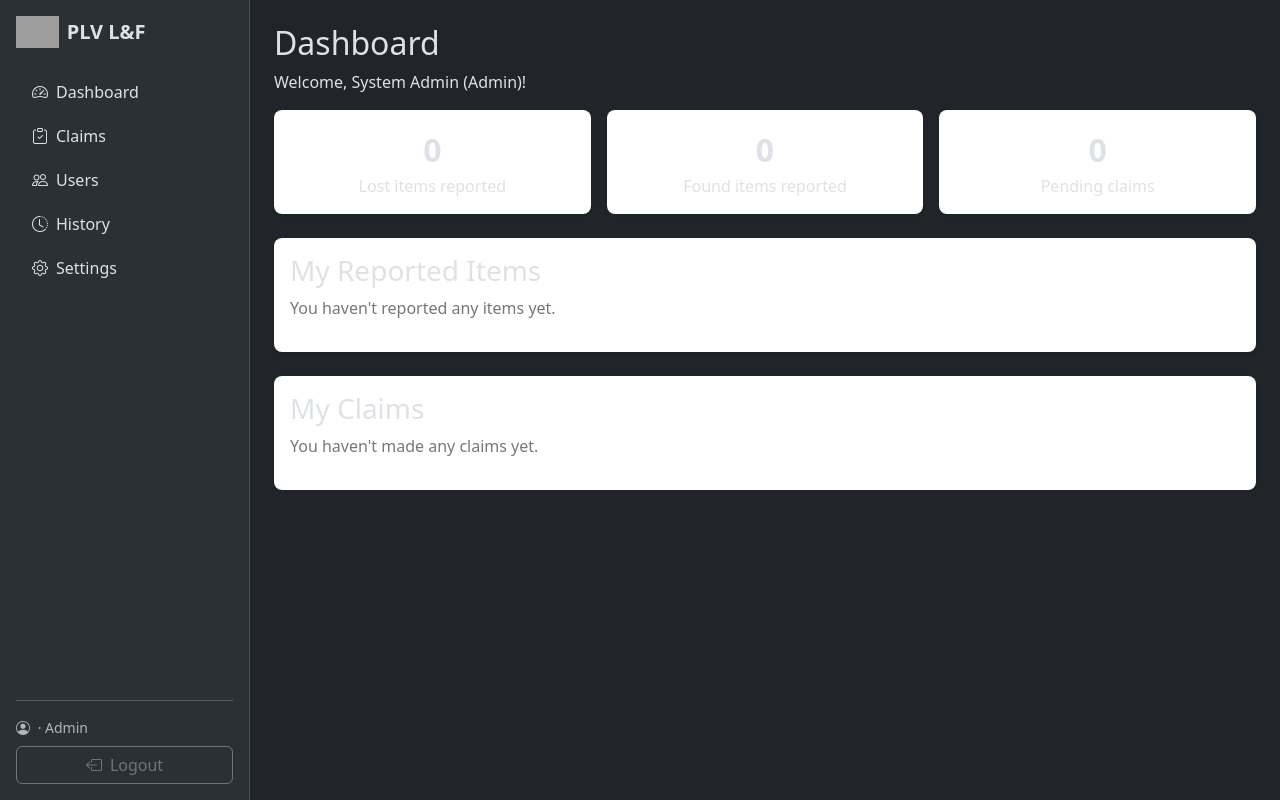
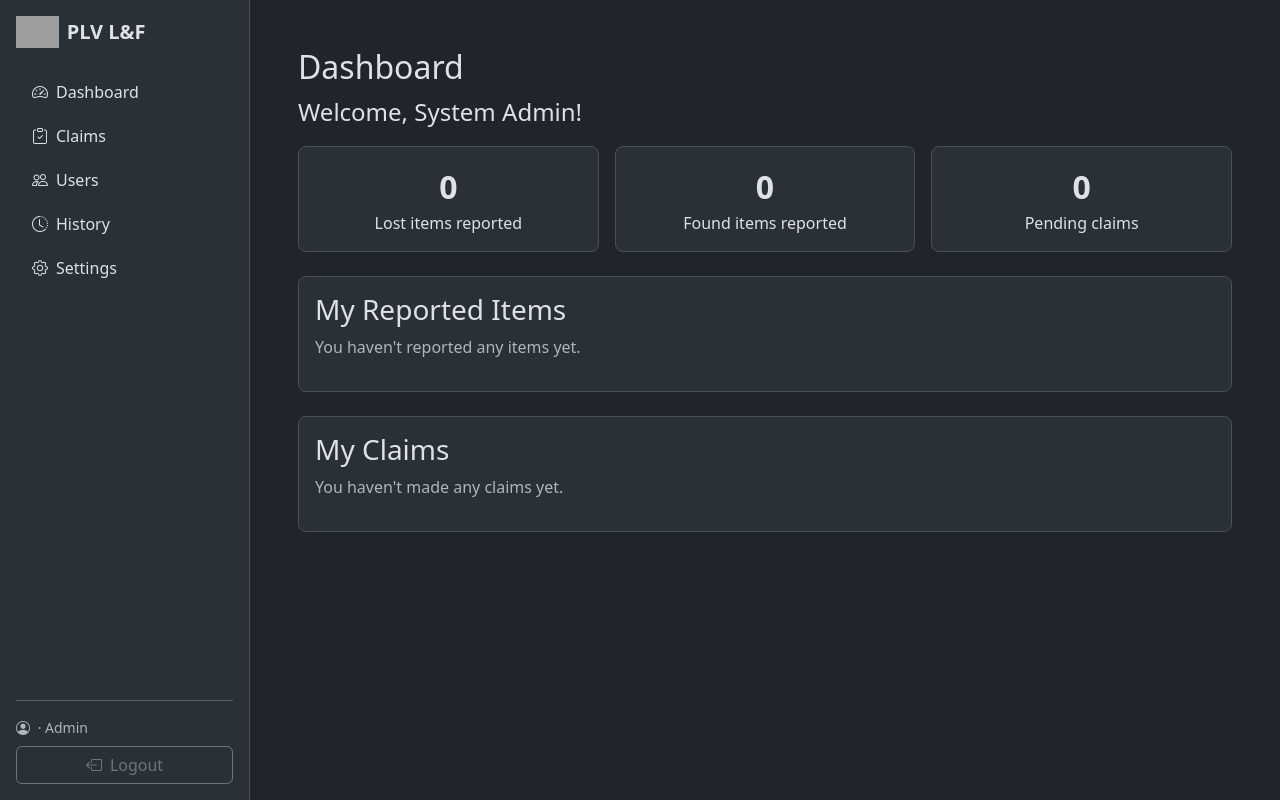
Before and after one commit to solum-magus/Lost-and-Found-System, a Flask app: page /dashboard in a window 1280 px wide. Run offline with Flask 3, Linux system fonts and the light colour scheme; a user stored in the database is signed in; data that the repository does not hold is empty; grey boxes are pictures that could not be loaded.

Commit message:
Moved dashboard style the css file, and changed padding for all pages

```diff
--- a/static/css/style.css
+++ b/static/css/style.css
@@ -6,6 +6,7 @@
   min-width: 0; /* lets wide tables scroll instead of stretching the page */
 }
 
+/* ---------- Sidebar ---------- */
 .sidebar {
   width: 250px;
   min-width: 250px;
@@ -27,6 +28,7 @@
   background: var(--bs-secondary-bg);
 }
 
+/* ---------- Login/Signup ---------- */
 .auth-wrap {
   min-height: 100vh;
   display: flex;
@@ -40,6 +42,7 @@
   max-width: 420px;
 }
 
+/* ---------- Responsiveness ---------- */
 @media (max-width: 768px) {
   .app-shell {
     flex-direction: column;
@@ -54,3 +57,77 @@
     height: auto;
   }
 }
+
+/* ---------- Dashboard ---------- */
+.dash-cards {
+  display: flex;
+  gap: 16px;
+  margin-bottom: 24px;
+  flex-wrap: wrap;
+}
+
+
+.dash-card {
+  flex: 1;
+  min-width: 150px;
+  padding: 16px;
+  text-align: center;
+  border-radius: 8px;
+  background: var(--bs-tertiary-bg);
+  border: 1px solid var(--bs-border-color);
+}
+
+.dash-card .number {
+  font-size: 32px;
+  font-weight: bold;
+}
+
+.dash-section {
+  padding: 16px;
+  margin-bottom: 24px;
+  overflow-x: auto;
+  border-radius: 8px;
+  background: var(--bs-tertiary-bg);
+  border: 1px solid var(--bs-border-color);
+}
+
+.dash-section table {
+  width: 100%;
+  border-collapse: collapse;
+}
+
+.dash-section th,
+.dash-section td {
+  text-align: left;
+  padding: 8px;
+  border-bottom: 1px solid var(--bs-border-color);
+}
+
+.dash-badge {
+  padding: 2px 8px;
+  border-radius: 10px;
+  font-size: 12px;
+  background: var(--bs-secondary-bg);
+  color: var(--bs-body-color);
+}
+
+.dash-badge.Lost,
+.dash-badge.Rejected {
+  background: var(--bs-danger-bg-subtle);
+  color: var(--bs-danger-text-emphasis);
+}
+
+.dash-badge.Found,
+.dash-badge.Approved {
+  background: var(--bs-success-bg-subtle);
+  color: var(--bs-success-text-emphasis);
+}
+
+.dash-badge.Pending {
+  background: var(--bs-warning-bg-subtle);
+  color: var(--bs-warning-text-emphasis);
+}
+
+.dash-empty {
+  color: var(--bs-secondary-color);
+}
--- a/templates/base.html
+++ b/templates/base.html
@@ -47,7 +47,7 @@
       <i class="bi bi-box-arrow-left me-2"></i>Logout</a>
   </aside>
 
-  <main class="flex-grow-1 p-4">
+  <main class="flex-grow-1 p-5">
     {% include "partials/flashes.html" %}
     {% block content %}{% endblock %}
   </main>
--- a/templates/user/dashboard.html
+++ b/templates/user/dashboard.html
@@ -2,26 +2,8 @@
 {% block title %}Dashboard &middot; PLV Lost and Found{% endblock %}
 
 {% block content %}
-<style>
-    .dash-cards { display: flex; gap: 16px; margin-bottom: 24px; flex-wrap: wrap; }
-    .dash-card { background: white; border-radius: 8px; padding: 16px; flex: 1;
-                 min-width: 150px; box-shadow: 0 1px 4px rgba(0,0,0,0.1); text-align: center; }
-    .dash-card .number { font-size: 32px; font-weight: bold; }
-    .dash-section { background: white; border-radius: 8px; padding: 16px;
-                    margin-bottom: 24px; box-shadow: 0 1px 4px rgba(0,0,0,0.1); overflow-x: auto; }
-    .dash-section table { width: 100%; border-collapse: collapse; }
-    .dash-section th, .dash-section td { text-align: left; padding: 8px; border-bottom: 1px solid #e3e6ea; }
-    .dash-badge { padding: 2px 8px; border-radius: 10px; font-size: 12px; background: #e3e6ea; }
-    .dash-badge.Lost { background: #fde2e2; }
-    .dash-badge.Found { background: #dff3e0; }
-    .dash-badge.Pending { background: #fff3cd; }
-    .dash-badge.Approved { background: #dff3e0; }
-    .dash-badge.Rejected { background: #fde2e2; }
-    .dash-empty { color: #777; }
-</style>
-
 <h2>Dashboard</h2>
-<p>Welcome, {{ full_name }} ({{ role }})!</p>
+<p style="font-size: 1.5rem;">Welcome, {{ full_name }}!</p>
 
 <div class="dash-cards">
     <div class="dash-card">
```
Also changed, not shown: database/plv-laf.db.
